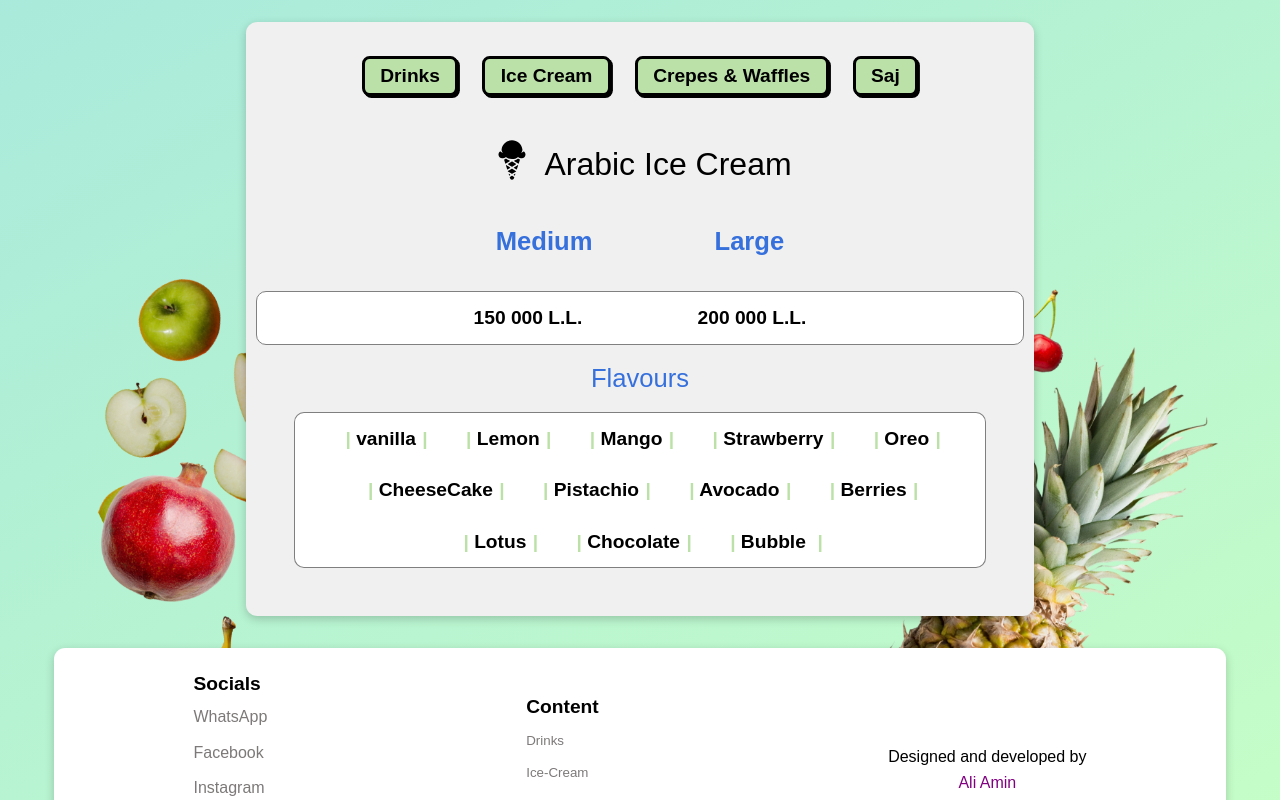
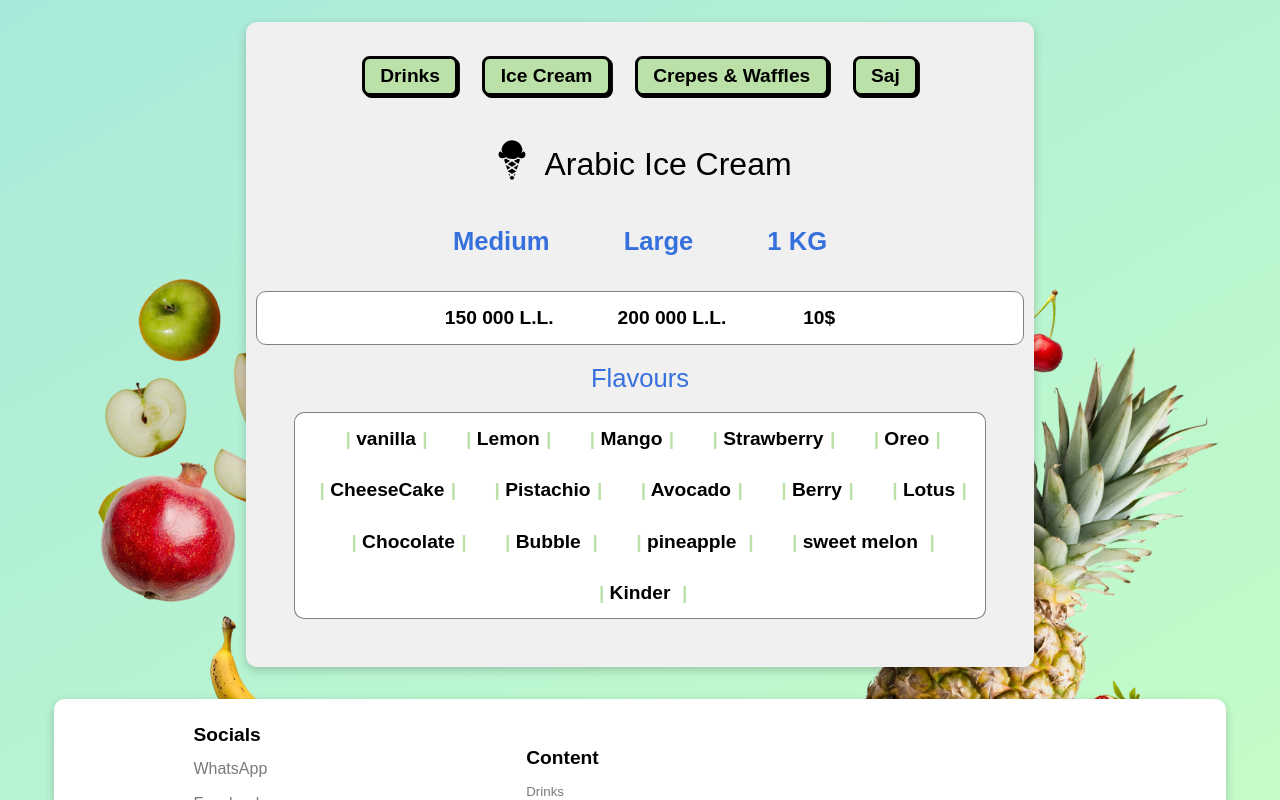
Before and after one commit to substro/Juice-Fuel, a React (Vite) app: page / in a window 1280 px wide. Both pictures are taken after a click on the button "Ice-Cream". Shown: the part 400-1200 px from the top of the page. Built offline with nearby package versions, Linux system fonts and the light colour scheme; a web font is replaced by a local one.

Commit message:
final touches #8

```diff
--- a/src/Components/IceCream.jsx
+++ b/src/Components/IceCream.jsx
@@ -16,12 +16,16 @@ export const IceCream = () => {
 				<div className='sizes'>
 					<h4>Medium</h4>
 					<h4>Large</h4>
+					{/* <h4></h4> */}
+					<h4>1 KG</h4>
 				</div>
 				<div className='price'>
 					{prices.map((item, i) => (
 						<Fragment key={i}>
 							<p>{item.medium}</p>
 							<p>{item.Large}</p>
+							<p>{item.half}</p>
+							<p>{item.one}</p>
 						</Fragment>
 					))}
 				</div>
--- a/src/Data/IceCream.js
+++ b/src/Data/IceCream.js
@@ -24,7 +24,7 @@ export const flavours = [
 		name: 'Avocado',
 	},
 	{
-		name: 'Berries',
+		name: 'Berry',
 	},
 	{
 		name: 'Lotus',
@@ -35,5 +35,16 @@ export const flavours = [
 	{
 		name: 'Bubble ',
 	},
+	{
+		name: 'pineapple ',
+	},
+	{
+		name: 'sweet melon ',
+	},
+	{
+		name: 'Kinder ',
+	},
 ]
-export const prices = [{ medium: '150 000 L.L.' }, { Large: '200 000 L.L.' }]
+export const prices = [{ medium: '150 000 L.L.' }, { Large: '200 000 L.L.' }, { one: '10$' }]
+
+// export const prices2 = [{ half: '5$' }, { one: '10$' }]
--- a/src/SCSS/iceCream.scss
+++ b/src/SCSS/iceCream.scss
@@ -8,22 +8,28 @@
 	.sizes {
 		display: flex;
 		justify-content: center;
-		gap: 7rem;
-		margin-bottom: 1rem;
+		gap: clamp(1.5rem, 5vw, 4rem);
+		margin-block: 1rem;
 		font-size: 1rem;
 	}
+
 	.price {
-		// width: max-content;
-		font-weight: bold;
-		font-size: clamp(0.85rem, 1.5vw, 3rem);
 		display: flex;
 		justify-content: center;
-		gap: clamp(1rem, 3vw, 2.4rem);
+		gap: clamp(0.1rem, 1vw, 2rem);
+		margin-block: 1rem;
+		font-size: 1rem;
+		p {
+			font-weight: bold;
+			font-size: clamp(0.85rem, 1.5vw, 3rem);
+			white-space: nowrap;
+		}
 		background-color: white;
 		padding-block: 1rem;
 		border: 1px solid grey;
 		border-radius: 10px;
 	}
+
 	.flavours {
 		padding-inline: clamp(1rem, 3vw, 3rem);
 		padding-bottom: clamp(1rem, 3vw, 3rem);
```
